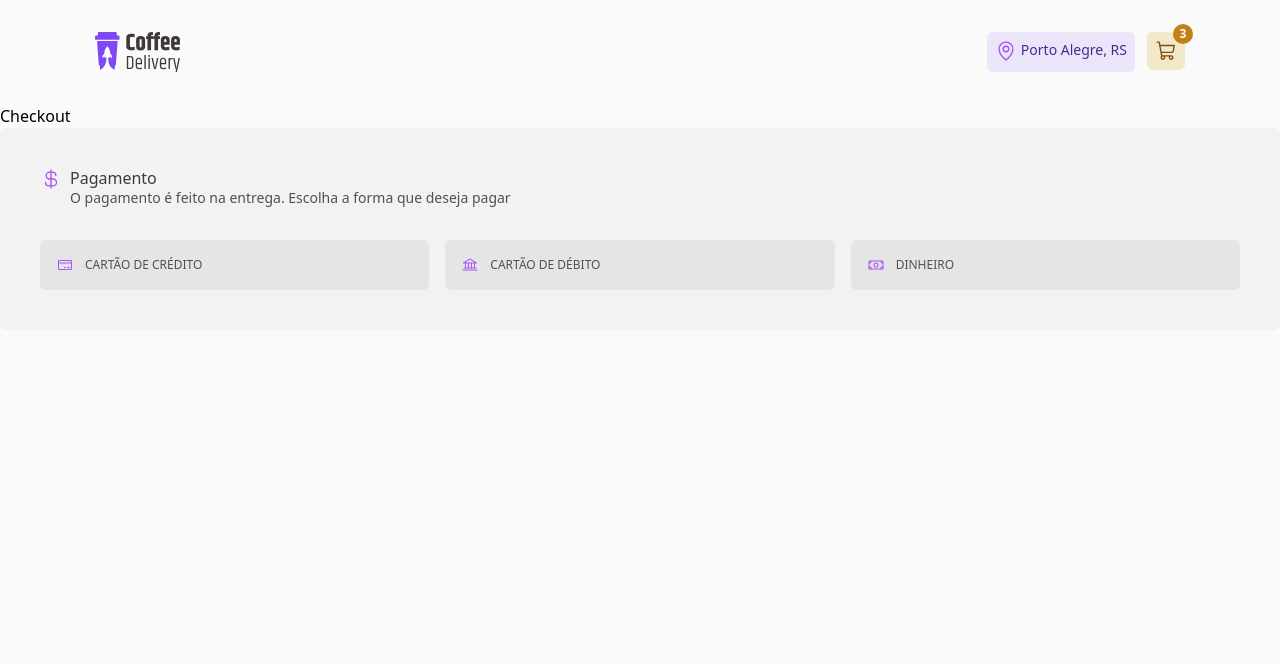
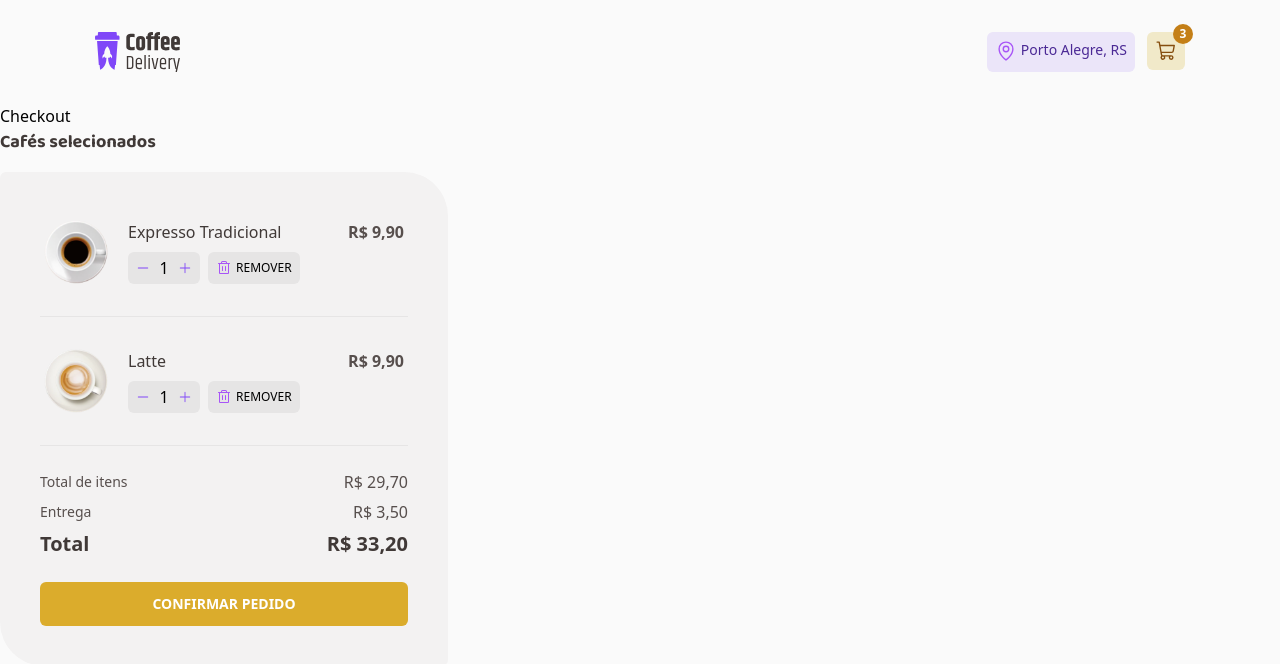
Before and after one commit to navestelar/cofee-delivery, a React (Vite) app: page /checkout in a window 1280 px wide. Shown: the top 664 px of the page. Built offline with nearby package versions, Linux system fonts and the light colour scheme.

Commit message:
feat: 🎸 finish checkout area

```diff
--- a/src/components/Cart.tsx
+++ b/src/components/Cart.tsx
@@ -1,7 +1,7 @@
 import { Trash } from '@phosphor-icons/react'
 import colors from 'tailwindcss/colors'
 
-import { coffeProperties } from './Catalog'
+import { coffeProperties } from '../interfaces/coffe-interface'
 import Button from './ui/Button'
 import CartCount from './ui/CartCount'
 
--- a/src/interfaces/coffe-interface.ts
+++ b/src/interfaces/coffe-interface.ts
@@ -7,7 +7,7 @@ type tagsOption =
   | 'especial'
   | 'alcoólico'
 
-type coffesType =
+export type coffesType =
   | 'ExpressoTradicional'
   | 'ExpressoAmericano'
   | 'ExpressoCremoso'
--- /dev/null
+++ b/src/pages/checkout/finishCheckout.tsx
@@ -0,0 +1,53 @@
+import Cart from '../../components/Cart'
+import Button from '../../components/ui/Button'
+import { coffesData } from '../../data/coffes-data'
+import { coffesType } from '../../interfaces/coffe-interface'
+import { coffeCheckoutCart } from '../../store/checkout-cart-data'
+import { Each } from '../../utils/Each'
+
+export default function FinishCheckout() {
+  return (
+    <div className="flex w-full max-w-[448px] flex-col gap-4">
+      <h3 className="font-baloo text-lg font-bold text-gray-700">
+        Cafés selecionados
+      </h3>
+      <div className="flex flex-col gap-6 rounded-bl-[44px] rounded-br-[6px] rounded-tl-[6px] rounded-tr-[44px] bg-gray-100 p-10">
+        <Each
+          of={coffeCheckoutCart}
+          render={(coffeType: coffesType) => (
+            <>
+              <Cart
+                img={coffesData[coffeType].img}
+                onClick={coffesData[coffeType].onClick}
+                price={coffesData[coffeType].price}
+                quantity={coffesData[coffeType].quantity}
+                setQuantity={coffesData[coffeType].setQuantity}
+                title={coffesData[coffeType].title}
+              />
+              <div className="h-[1px] w-full bg-gray-300"></div>
+            </>
+          )}
+        />
+        <div className="flex flex-col gap-[6px]">
+          <div className="flex items-center justify-between text-gray-600">
+            <span className="text-sm">Total de itens</span>
+            <span className="text-base">R$ 29,70</span>
+          </div>
+          <div className="flex items-center justify-between text-gray-600">
+            <span className="text-sm">Entrega</span>
+            <span className="text-base">R$ 3,50</span>
+          </div>
+          <div className="flex items-center justify-between text-xl font-bold text-gray-700">
+            <span>Total</span>
+            <span>R$ 33,20</span>
+          </div>
+        </div>
+        <Button
+          label="confirmar pedido"
+          variant="primary"
+          onClick={() => console.log('finish')}
+        />
+      </div>
+    </div>
+  )
+}
--- a/src/pages/checkout/index.tsx
+++ b/src/pages/checkout/index.tsx
@@ -1,10 +1,10 @@
-import PaymentForm from './paymentForm'
+import FinishCheckout from './finishCheckout'
 
 export default function Checkout() {
   return (
     <div>
       <h1>Checkout</h1>
-      <PaymentForm />
+      <FinishCheckout />
     </div>
   )
 }
--- /dev/null
+++ b/src/store/checkout-cart-data.tsx
@@ -0,0 +1,3 @@
+import { coffesType } from '../interfaces/coffe-interface'
+
+export const coffeCheckoutCart: coffesType[] = ['ExpressoTradicional', 'Latte']
```
